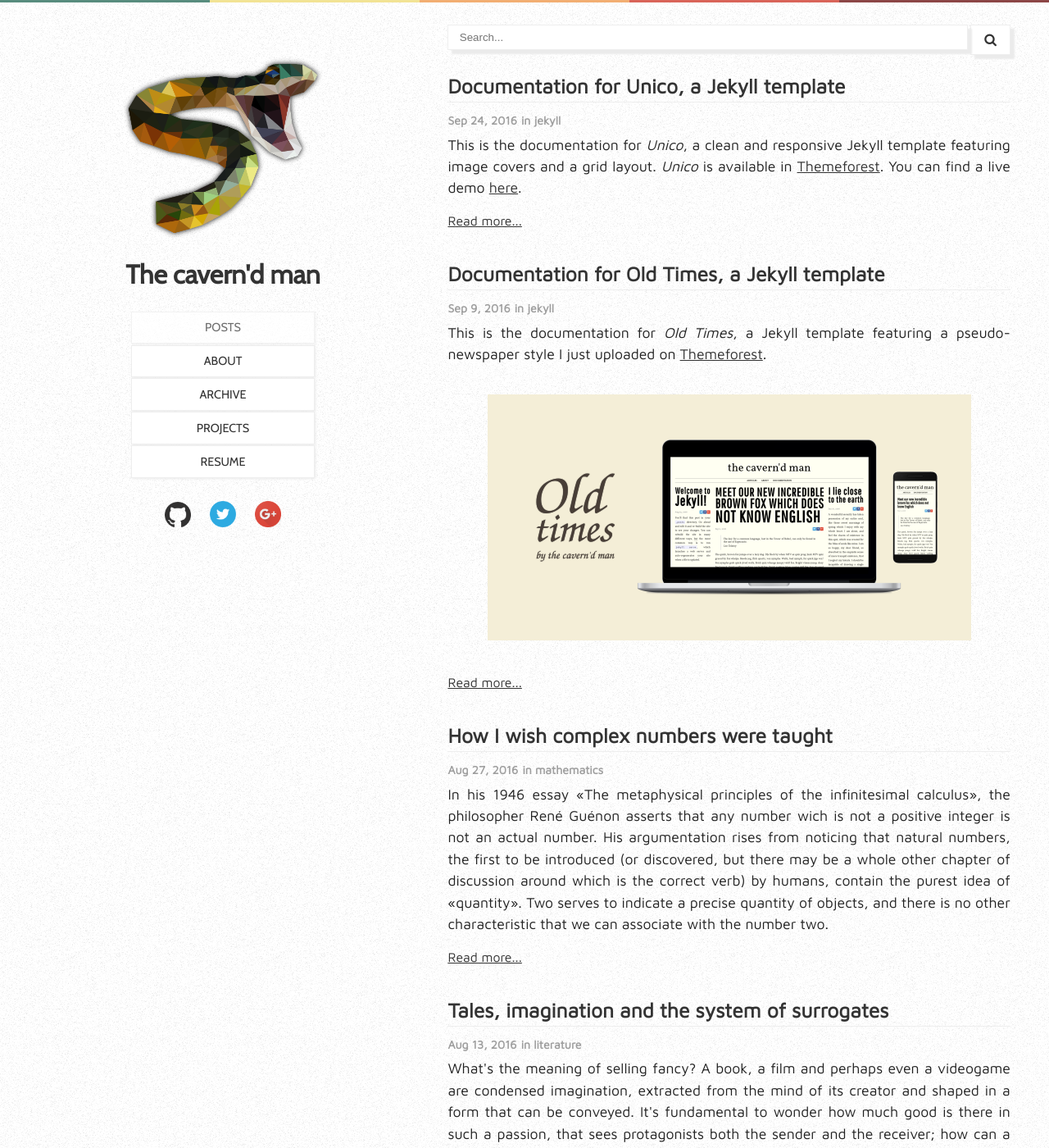
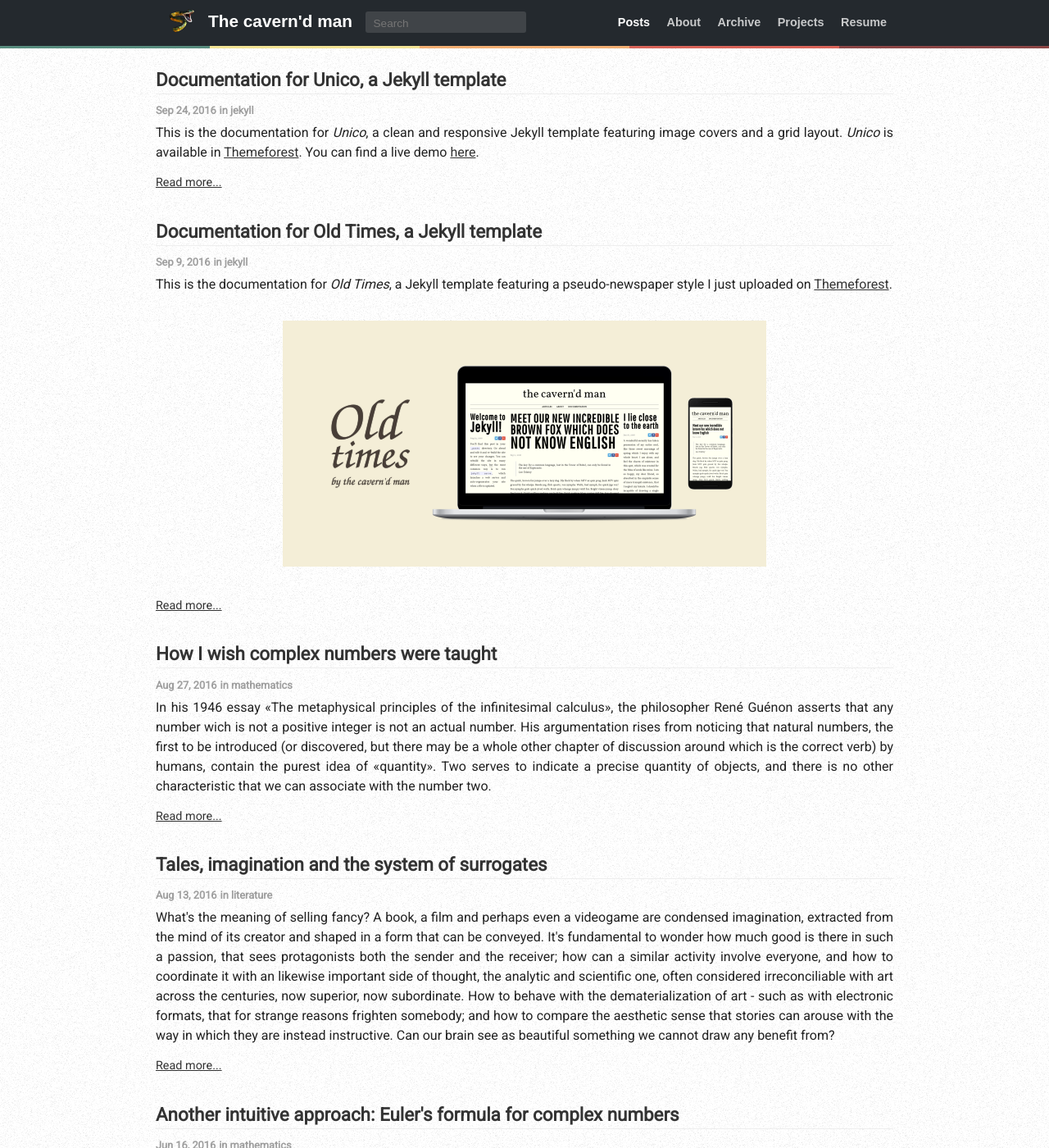
Before and after one commit to antonellopellecchia/antonellopellecchia.github.io, a Jekyll site: the page built from index.html, in a window 1280 px wide and 1400 px high. Shown: the whole window at 82% size. Built offline with Jekyll 4.4.1, drawn with Linux system fonts in a browser that asks for light colours; nearby versions of some CDN libraries; some web fonts are replaced; formulas are drawn with MathJax 3; the list of posts is cut into pages by our own code.

Commit message:
New static header, change font to Cantarell

```diff
--- a/_includes/head.html
+++ b/_includes/head.html
@@ -4,8 +4,8 @@
 	<meta http-equiv="X-UA-Compatible" content="IE=edge">
 	<meta name="description" content="{% if page.excerpt %}{{ page.excerpt | strip_html | strip_newlines | truncate: 160 }}{% else %}{{ site.description }}{% endif %}">
 
-	<link href='//fonts.googleapis.com/css?family=Cabin' rel='stylesheet' type='text/css'>
-	<link href='//fonts.googleapis.com/css?family=Maven+Pro' rel='stylesheet' type='text/css'>
+	<link href='//fonts.googleapis.com/css?family=Roboto' rel='stylesheet' type='text/css'>
+	<link href='//fonts.googleapis.com/css?family=Cantarell' rel='stylesheet' type='text/css'>
 	<link href='//fonts.googleapis.com/css?family=Source+Code+Pro' rel='stylesheet' type='text/css'>
 	<link rel="stylesheet" href="//maxcdn.bootstrapcdn.com/font-awesome/4.3.0/css/font-awesome.min.css">
 
@@ -46,7 +46,7 @@
 	    "HTML-CSS": { availableFonts: ["TeX"] }
 	  });
 	</script>
-	<script src='//cdn.mathjax.org/mathjax/latest/MathJax.js?config=TeX-AMS-MML_HTMLorMML'></script>
+	<script src='//cdnjs.cloudflare.com/ajax/libs/mathjax/2.7.1/MathJax.js?config=TeX-AMS-MML_HTMLorMML'></script>
 
 	<title>{% if page.title %}{{ page.title | escape }} / {% endif %}{{ site.title | escape }}</title>
 </head>
--- a/_includes/header.html
+++ b/_includes/header.html
@@ -3,6 +3,11 @@
 		<img src="{{ "/images/logo.png" | prepend: site.baseurl }}" />
 	</a></div>
 	<div id="site_title"><a href="/">{{ site.title | escape }}</a></div>
+	<div id="search">
+		<input type="text" placeholder="Search" id="search_input" />
+		<!--a href="#" id="search_submit"><i class="fa fa-search" aria-hidden="true"></i></a-->
+		<!--a href="#" id="search_reset">Reset</a-->
+	</div>
 	<ul id="navigation">
 		<li><a href="/"{% if page.title == nil %} class="active"{% endif %}>Posts</a></li>
 		{% for site_page in site.pages %}
@@ -11,9 +16,11 @@
 			{% endif %}
 		{% endfor %}
 	</ul>
+	<!--
 	<ul id="share">
 		<li><a href="https://github.com/{{ site.github_username }}/"><img src="{{ site.baseurl }}/images/share/github.png" /></a></li>
 		<li><a href="https://twitter.com/{{ site.twitter_username }}/"><img src="{{ site.baseurl }}/images/share/twitter.png" /></a></li>
 		<li><a href="https://plus.google.com/{{ site.google_username }}/"><img src="{{ site.baseurl }}/images/share/google.png" /></a></li>
 	</ul>
+	-->
 </div>
--- a/_layouts/default.html
+++ b/_layouts/default.html
@@ -5,6 +5,7 @@
 
 	<body>
 
+		{% include header.html %}
 		<ul id="palette">
 			<li title="#588C7E" style="background: #588C7E"></li>
 			<li title="#F2E394" style="background: #F2E394"></li>
@@ -13,15 +14,9 @@
 			<li title="#8C4646" style="background: #8C4646"></li>
 		</ul>
 		<div id="wrapper">
-			{% include header.html %}
 			<div class="isSocial" style="display:none">{{ site.social_buttons }}</div>
 			<div class="url" style="display:none">{{ site.url }}</div>
 			<div id="main">
-				<div id="search">
-					<input type="text" placeholder="Search..." id="search_input" />
-					<a href="#" id="search_submit"><i class="fa fa-search" aria-hidden="true"></i></a>
-					<!--a href="#" id="search_reset">Reset</a-->
-				</div>
 				<div id="content">
 					{{ content }}
 				</div>
--- a/css/small.css
+++ b/css/small.css
@@ -9,19 +9,44 @@ body {
 	float: none;
 	position: static;
 	width: auto;
+	padding: .7em 1em;
+}
+
+#site_logo {
+	display: block;
+	float: none;
+	margin: .5em auto;
+}
+
+#site_logo img {
+	width: 3em;
 }
 
 #site_title {
+	display: block;
+	float: none;
 	font-size: auto;
+	margin: 0 auto;
 }
 
 #navigation {
-	margin-top: 1.5em;
+	float: none;
+	display: block;
+	margin: 0 auto;
 	width: auto;
+	line-height: 1.5em;
+}
+
+#navigation li {
+	display: inline;
+	padding: 0 .2em;
 }
 
 #search {
-	width: 90%;
+	display: block;
+	float: none;
+	margin: .5em auto;
+	width: auto;
 }
 
 #main {
@@ -29,6 +54,7 @@ body {
 	position: static;
 	width: 100%;
 	margin: 1.5em auto;
+	padding: 0;
 }
 
 .article_title {
--- a/css/style.css
+++ b/css/style.css
@@ -4,7 +4,7 @@ body {
 	background-color: #fafafa;
 	background-image: url('../images/background.png');
 	color: #333;
-	font-family: 'Cabin', sans-serif;
+	font-family: 'Cantarell', sans-serif;
 }
 
 #wrapper {
@@ -39,58 +39,65 @@ a {
 }
 
 #site_header {
-	position: fixed;
-	padding-top: 4%;
+	position: relative;
+	padding: .7em calc(50% - 450px);
 	text-align: center;
 	box-sizing: border-box;
-	width: 35%;
-	margin: 0 2.5%;
+	width: 100%;
+	margin: 0;
 	float: left;
 	min-height: 100%;
 	overflow: hidden;
+	font-size: 1em;
+	font-family: 'Cantarell', sans-serif;
+	background-color: #24292e;
 }
 
 #site_logo {
-	margin-bottom: 1.5em;
+	float: left;
+	display: inline;
+	margin: 0 1em;
 }
 
 #site_logo img {
-	width: 55%;
+	width: 2em;
 }
 
 #site_title {
+	float: left;
+	display: inline;
 	margin: .25em 0em;
-	font-size: 2em;
+	font-size: 1.3em;
 	text-align: center;
 	font-weight: bold;
 }
 
+#site_title a {
+	color: white;
+}
+
 #navigation {
-	display: block;
-	width: 50%;
-	margin: 0 auto;
-	padding: 1.2em .5em;
+	float: right;
+	display: inline;
 	text-align: center;
+	line-height: 2em;
+}
+
+#navigation li {
+	display: inline;
+	padding: 0 .5em;
 }
 
 #navigation a {
-	margin: .1em 0em;
-	display: block;
-	border: 1px solid #eee;
-	background-color: #fff;
-	padding: .8em 0em;
 	list-style: none inside;
-	text-transform: uppercase;
 	font-size: .9em;
-
-	-webkit-box-shadow: 1px 1px 3px 0px rgba(235,235,235,1);
-	-moz-box-shadow: 1px 1px 3px 0px rgba(235,235,235,1);
-	box-shadow: 1px 1px 3px 0px rgba(235,235,235,1);
+	font-weight: bold;
+	color: rgba(255,255,255,0.75);
 }
 
 #navigation a:hover,
 #navigation a.active {
-	opacity: .7;
+	color: rgba(255,255,255,1);
 }
 
 #share {
@@ -111,12 +118,12 @@ a {
 }
 
 #main {
-	float: right;
-	font-size: 1.1em;
-	width: 55%;
-	margin: 0 2.5%;
+	float: none;
+	font-size: 1em;
+	width: 900px;
+	margin: 0 auto;
 	box-sizing: border-box;
-	font-family: 'Maven Pro', sans-serif;
+	font-family: 'Roboto', sans-serif;
 }
 
 
@@ -127,24 +134,23 @@ a {
 */
 
 #search {
-	margin: .7em auto 2em auto;
-	font-size: .9em;
+	display: inline;
+	float: left;
+	margin: 0 1em;
+	line-height: 2.1em;
 }
 
-#search > * {
-	line-height: 1.2em;
-	padding: .5em 1em;
-	background-color: #fff;
-	border: 1px solid #eee;
-
-	-webkit-box-shadow: 5px 5px 2px 0px rgba(235,235,235,1);
-	-moz-box-shadow: 5px 5px 2px 0px rgba(235,235,235,1);
-	box-shadow: 5px 5px 2px 0px rgba(235,235,235,1);
+#search input {
+	border: none;
+	border-radius: 3px;
+	padding: .5em .7em .3em .7em;
+	color: rgba(255,255,255,0.75);
+	background-color: rgba(255,255,255,0.125);
+	font-size: .85em;
 }
 
-#search input[type=text] {
-	display: inline;
-	width: calc(100% - 6em);
+#search input:focus {
+	background-color: rgba(255,255,255,0.15);
 }
 
 #search a#search_submit {
```
Also changed, not shown: Gemfile.lock.
